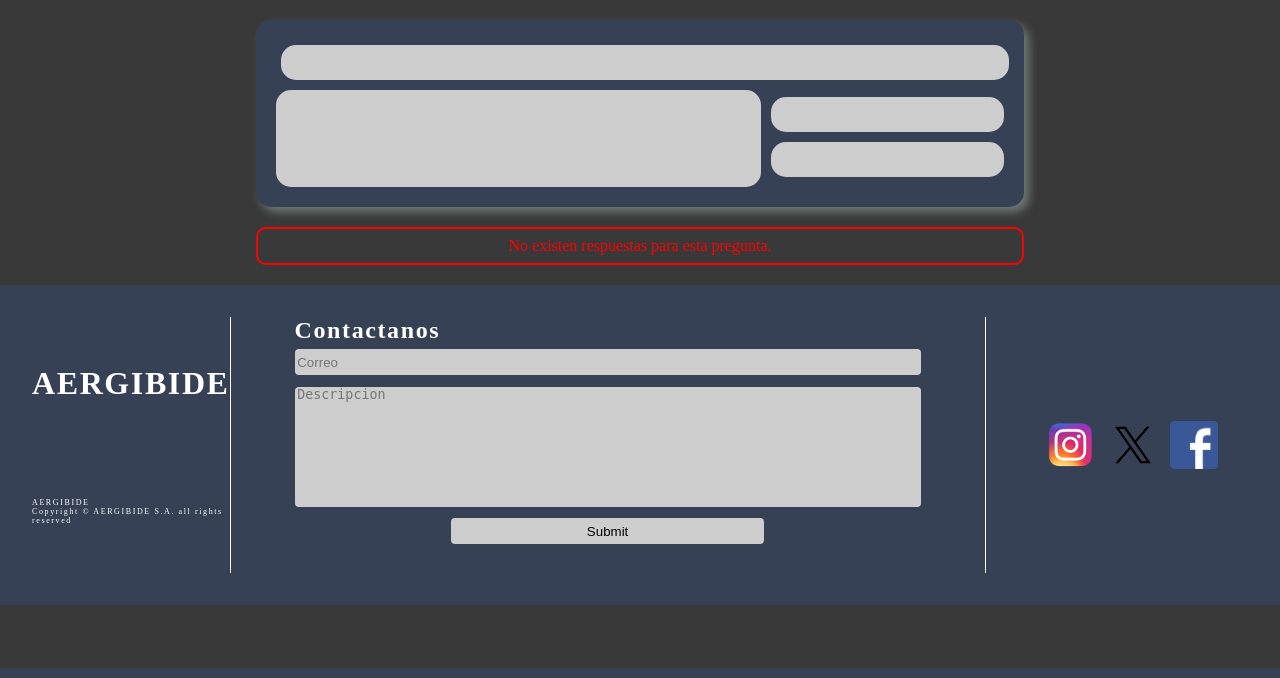
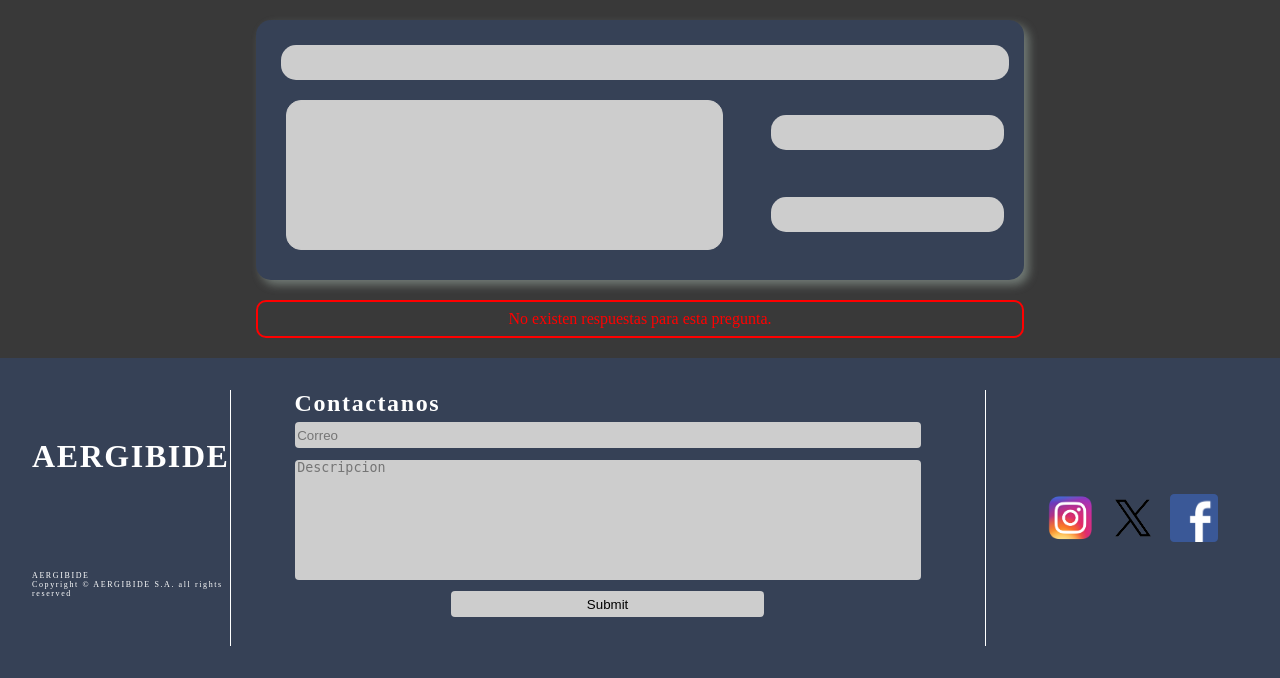
Before and after one commit to JonGaray/RETO-1, a PHP site: template view/pregunta/detalle.html.php in a window 1280 px wide. Shown: the part 132-810 px from the top of the page. Run offline with PHP 8.4, Linux system fonts and the light colour scheme; the template is opened without the code that fills it, so the values that code supplies are empty; some web fonts are replaced.

Commit message:
Cambio en textareas

```diff
--- a/view/pregunta/detalle.html.php
+++ b/view/pregunta/detalle.html.php
@@ -74,15 +74,13 @@
             resize: none;
             text-align: center;
         }
-
         .bottomRight {
             display: flex;
             flex-direction: column;
-            justify-content: space-between;
+            justify-content: space-around;
             flex: 0.48;
             margin-top: 7px;
         }
-
         .bottomRight input {
             padding: 10px;
             background-color: #CDCDCD;
@@ -91,20 +89,17 @@
             margin-bottom: 10px;
             text-align: center;
         }
-
         .like-section,
         .dislike-section {
             display: flex;
             align-items: center;
             justify-content: space-around;
         }
-
         .like-section img,
         .dislike-section img {
             height: 35.5px;
             border-radius: 5px;
         }
-
         .like-section input,
         .dislike-section input {
             padding: 10px;
@@ -114,23 +109,19 @@
             text-align: center;
             width: 80%;
         }
-
         form {
             display: flex;
             align-items: center;
         }
-
         form button {
             background: none;
             border: none;
             padding: 0;
             cursor: pointer;
         }
-
         form button img {
             height: 35.5px;
         }
-
         .boton-eliminar {
             text-decoration: none;
             padding: 8px 15px;
@@ -144,6 +135,23 @@
             text-align: center;
             width: 60%;
         }
+        .descripcion, .contenido {
+            resize: none;
+            white-space: normal;
+            overflow-wrap: break-word;
+            background-color: #CDCDCD;
+            border-radius: 15px;
+            margin: 10px 10px;
+            text-align: center;
+            display: flex;
+            justify-content: center;
+            align-items: center;
+            padding: 10px;
+            height: 150px;
+            line-height: 1.5;
+            border: 1px solid #ccc;
+            box-sizing: border-box;
+        }
 </style>
 
 <div class="preguntaBlock">
@@ -152,7 +160,7 @@
     </div>
     <div class="bottomSection">
         <div class="bottomLeft">
-            <input type="text" name="descripcion" disabled class="descripcion" value="<?php echo $dataToView["data"]['pregunta']['descripcion'] ?? ''; ?>">
+            <textarea name="descripcion" disabled class="descripcion"><?php echo $dataToView["data"]['pregunta']['descripcion'] ?? ''; ?></textarea>
         </div>
         <div class="bottomRight">
             <input type="text" name="usuario" disabled class="usuario" value="<?php echo $dataToView["data"]['pregunta']['nombre'] ?? ''; ?>">
@@ -170,7 +178,7 @@
                 </div>
                 <div class="bottomSection">
                     <div class="bottomLeft">
-                        <input type="text" name="contenido" disabled class="contenido" value="<?php echo isset($respuesta['contenido']) ? $respuesta['contenido'] : 'Sin contenido'; ?>">
+                        <textarea name="contenido" disabled class="contenido"><?php echo isset($respuesta['contenido']) ? $respuesta['contenido'] : 'Sin contenido'; ?></textarea>
                     </div>
                     <div class="bottomRight">
                         <div class="like-section">
```
